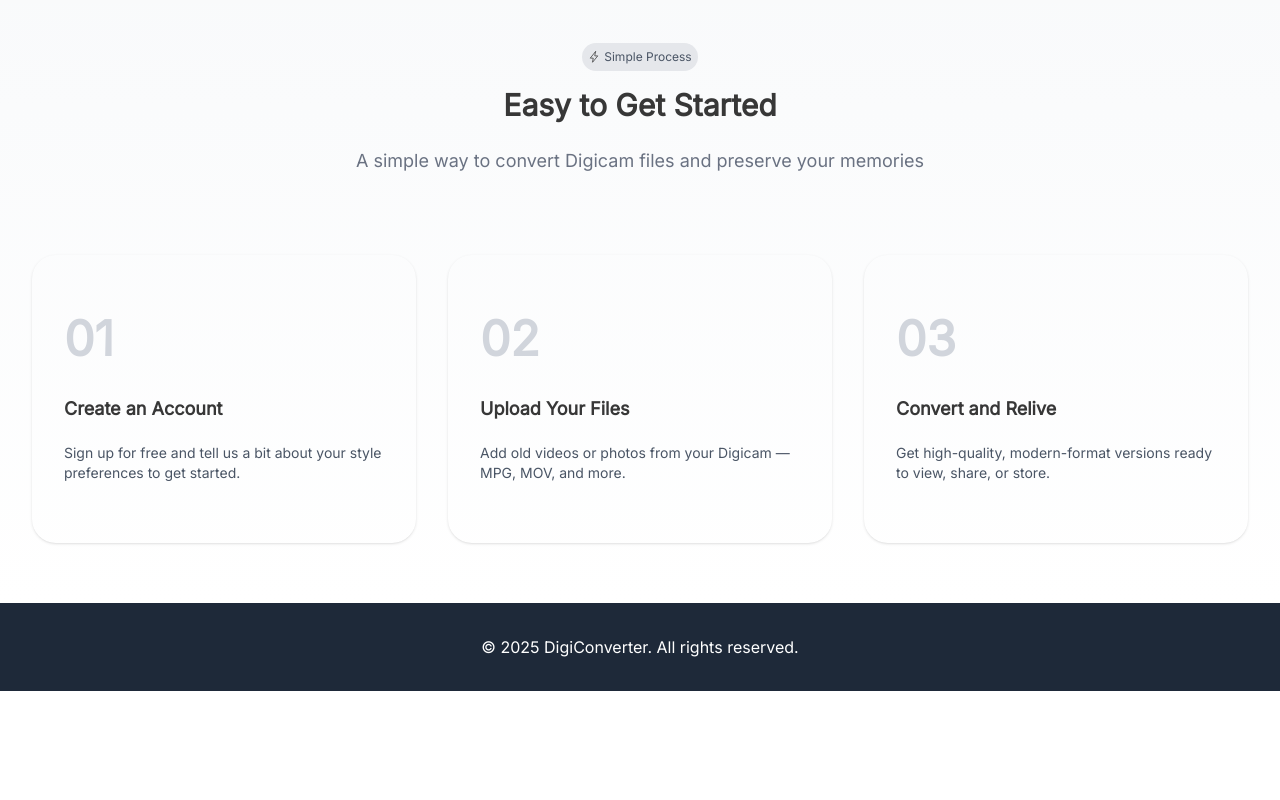
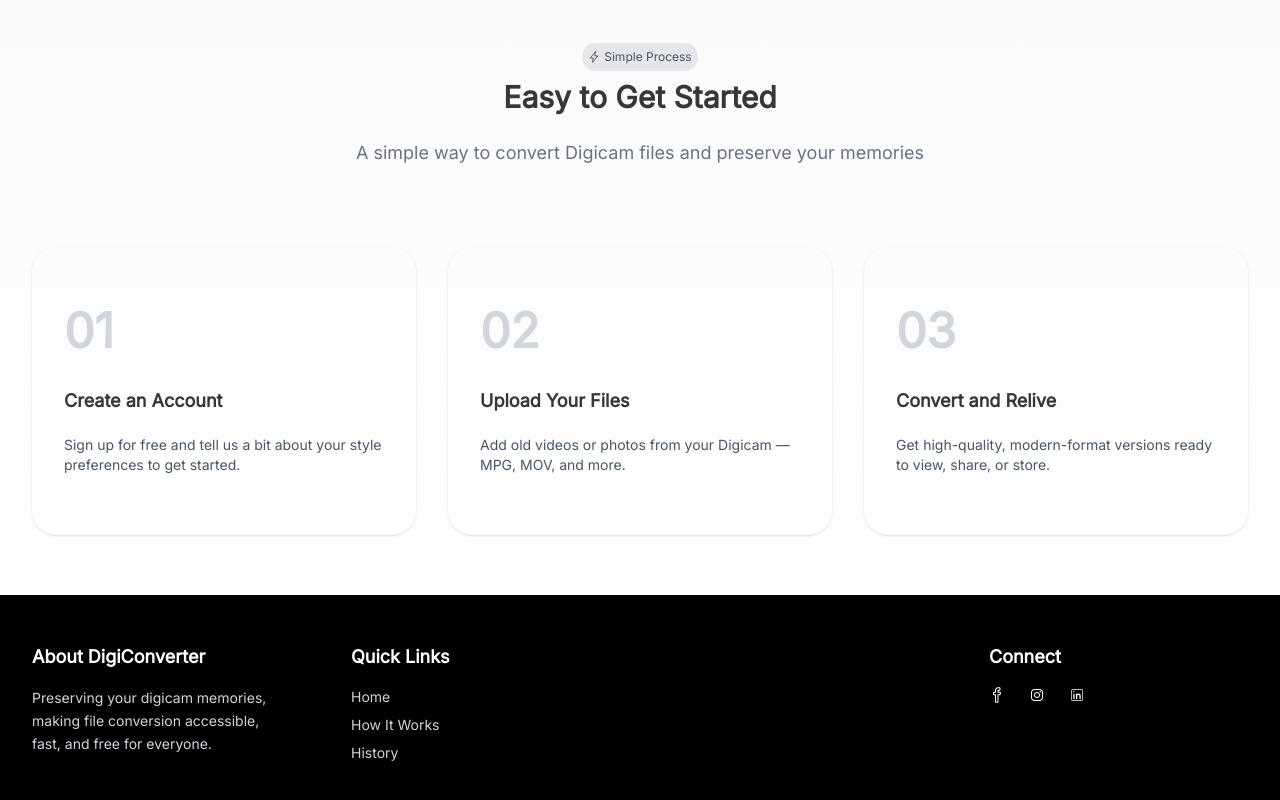
Before and after one commit to aidantiu/digiconverter, a React (Vite) app in the folder client/: page / in a window 1280 px wide. Shown: the part 1716-2516 px from the top of the page. Before the commit the page ends 2407 px from the top, so only its background shows below. Built offline with nearby package versions, Linux system fonts and the light colour scheme; no server answers.

Commit message:
enhance: footer design

```diff
--- a/client/src/pages/HomePage.jsx
+++ b/client/src/pages/HomePage.jsx
@@ -7,6 +7,9 @@ import { FaRegClock } from "react-icons/fa";
 import { CiCreditCardOff } from "react-icons/ci";
 import { GoUnlock } from "react-icons/go";
 import { IoFlashOutline } from "react-icons/io5";
+import { SlSocialFacebook } from "react-icons/sl";
+import { IoLogoInstagram } from "react-icons/io";
+import { CiLinkedin } from "react-icons/ci";
 
 
 const HomePage = () => {
@@ -77,7 +80,7 @@ const HomePage = () => {
             </main>
 
             {/* Hook Section */}
-            <section className="bg-transparent py-20 my-10">
+            <section className="bg-[#fdfeff] py-20 my-10">
                 <div className="text-center mb-12">
                     <h1 className="text-3xl font-extrabold tracking-tighter sm:text-4xl md:text-5xl">What do we provide?</h1>
                     <p className='mt-4 max-w-[800px] mx-auto text-gray-600 text-lg'>No subscriptions. No complicated software. Just a fast, secure way to convert your Digicam files and keep your memories accessible.</p>
@@ -136,7 +139,7 @@ const HomePage = () => {
 
             {/* Membership CTA Section */}
             <section className="inset-0 bg-gradient-to-b from-gray-50 to-white z-0 py-10">
-                <div className="flex mx-auto mb-4 items-center p-1.5 bg-gray-200 rounded-full w-fit">
+                <div className="flex mx-auto mb-2 items-center p-1.5 bg-gray-200 rounded-full w-fit">
                     <IoFlashOutline className='h-3 w-3 mr-1 fill-gray-600'></IoFlashOutline>
                     <p className='text-xs text-gray-600'>Simple Process</p>
                 </div>
@@ -170,9 +173,36 @@ const HomePage = () => {
             </section>
 
             {/* Footer */}
-            <footer className="bg-gray-800 text-white py-8">
-                <div className="max-w-7xl mx-auto px-4 sm:px-6 lg:px-8 text-center">
-                    <p>&copy; 2025 DigiConverter. All rights reserved.</p>
+            <footer className="bg-black text-white py-12">
+                <div className="max-w-7xl mx-auto px-4 sm:px-6 lg:px-8">
+                    <div className="grid grid-cols-1 md:grid-cols-3 lg:grid-cols-4 gap-15">
+                        {/* About */}
+                        <div>
+                            <h3 className="text-lg font-bold mb-4">About DigiConverter</h3>
+                            <p className="text-sm text-gray-300 leading-relaxed">Preserving your digicam memories, making file conversion accessible, fast, and free for everyone.</p>
+                        </div>
+                        {/* Quick Links */}
+                        <div>
+                            <h3 className="text-lg font-bold mb-4">Quick Links</h3>
+                            <ul className="space-y-2 text-sm">
+                                <li><Link to="/" className="hover:underline text-gray-300" onClick={() => window.scrollTo({ top: 0, behavior: 'smooth' })}>Home</Link></li>
+                                <li><Link to="/upload" className="hover:underline text-gray-300">How It Works</Link></li>
+                                <li><Link to="/history" className="hover:underline text-gray-300">History</Link></li>
+
+                            </ul>
+                        </div>
+                        {/* Spacer for grid alignment on large screens */}
+                        <div className="hidden lg:block"></div>
+                        {/* Connect */}
+                        <div>
+                            <h3 className="text-lg font-bold mb-4">Connect</h3>
+                            <div className="flex space-x-6 mt-2">
+                                <a href="https://facebook.com" target="_blank" rel="noopener noreferrer" aria-label="Facebook" className="hover:text-gray-400"><SlSocialFacebook /></a>
+                                <a href="https://instagram.com" target="_blank" rel="noopener noreferrer" aria-label="Instagram" className="hover:text-gray-400"><IoLogoInstagram /></a>
+                                <a href="https://tiktok.com" target="_blank" rel="noopener noreferrer" aria-label="TikTok" className="hover:text-gray-400"><CiLinkedin /></a>
+                            </div>
+                        </div>
+                    </div>
                 </div>
             </footer>
         </div>
```
